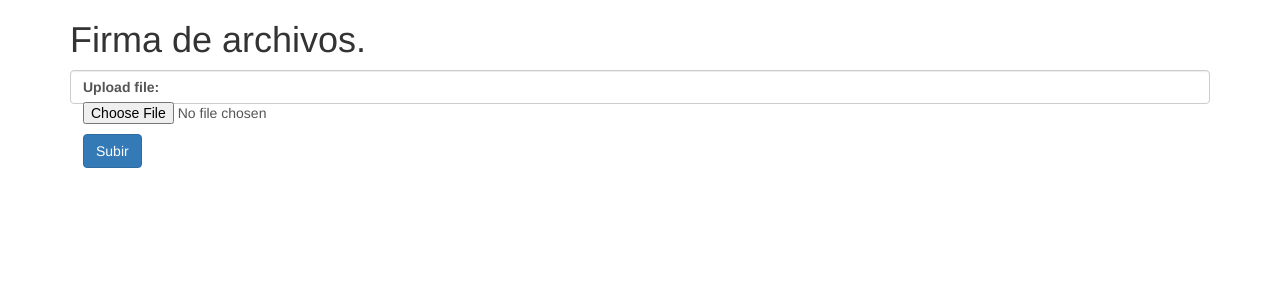
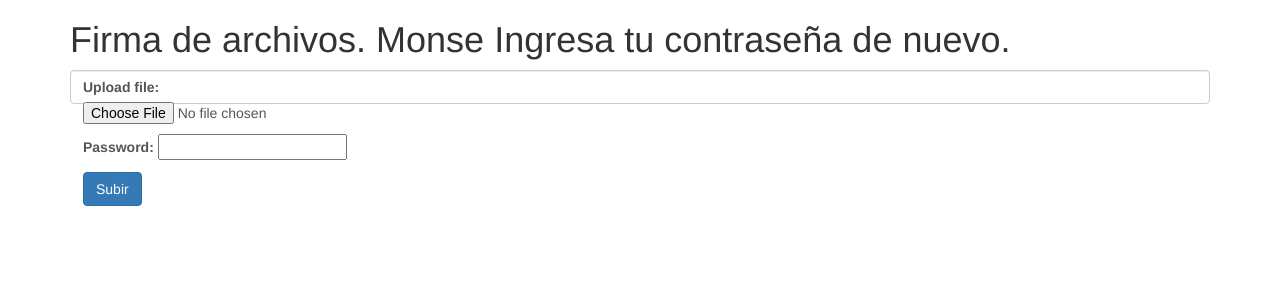
Before and after one commit to MonseGlez/proyecto-web, a Django app: page /upload/ in a window 1280 px wide. Shown: the top 300 px of the page. Run offline with Django 3.2, Linux system fonts and the light colour scheme; a user stored in the database is signed in; some libraries are stand-ins or nearby versions.

Commit message:
correcion de errores, se añadio el campo contraseña para descifrar la llave privada y así poder firmar el archivo

```diff
--- /dev/null
+++ b/proyecto/media/prueba.txt
@@ -0,0 +1 @@
+hola
--- a/proyecto/perfil/forms.py
+++ b/proyecto/perfil/forms.py
@@ -1,8 +1,7 @@
 from django import forms
 from django.contrib.auth.forms import UserCreationForm, AuthenticationForm
 from django.contrib.auth.models import User
-
-
+from .models import Upload
 
 class SignUpForm(UserCreationForm):
     Nombre = forms.CharField(max_length=140, required=True)
@@ -19,3 +18,14 @@ class SignUpForm(UserCreationForm):
             'password1',
             'password2',
         )
+
+
+class UploadForm(forms.ModelForm):
+    password = forms.CharField(widget=forms.PasswordInput)
+    class Meta:
+        model = Upload
+        fields = ['upload_file',
+                  'password']
+        widgets = {
+            'password': forms.PasswordInput()
+        }
--- a/proyecto/perfil/models.py
+++ b/proyecto/perfil/models.py
@@ -2,7 +2,6 @@ from django.db import models
 from django.contrib.auth.models import User
 from django.db.models.signals import post_save
 from django.dispatch import receiver
-from .forms import SignUpForm
 from cryptography.hazmat.backends import default_backend
 from cryptography.hazmat.primitives import serialization
 from cryptography.hazmat.primitives.asymmetric import ec
@@ -28,6 +27,7 @@ class Perfil(models.Model):
         return self.usuario.username
 
 
+
 @receiver(post_save, sender=User)
 def crear_usuario_perfil(sender, instance, created, **kwargs):
     if created:
@@ -42,3 +42,4 @@ def guardar_usuario_perfil(sender, instance, **kwargs):
 class Upload(models.Model):
     upload_file = models.FileField()
     upload_date = models.DateTimeField(auto_now_add =True)
+    password = models.CharField(max_length=255,blank=True)
--- a/proyecto/perfil/templates/perfil/upload_form.html
+++ b/proyecto/perfil/templates/perfil/upload_form.html
@@ -4,7 +4,7 @@
     <script src="https://ajax.googleapis.com/ajax/libs/jquery/3.4.1/jquery.min.js"></script>
     <script src="https://maxcdn.bootstrapcdn.com/bootstrap/3.4.0/js/bootstrap.min.js"></script>
     <div class="container">
-    <h1>Firma de archivos.</h1>
+    <h1>Firma de archivos. {{ user.username}} Ingresa tu contraseña de nuevo.</h1>
     <form method="post" enctype="multipart/form-data" class="form-control">
       {% csrf_token %}
       {{ form.as_p }}
--- a/proyecto/perfil/views.py
+++ b/proyecto/perfil/views.py
@@ -20,7 +20,7 @@ from django.views.generic import CreateView, TemplateView
 
 from .models import Perfil
 
-from .forms import SignUpForm
+from .forms import SignUpForm, UploadForm
 from django.contrib.auth.views import LoginView
 from django.contrib.auth.views import LoginView, LogoutView
 
@@ -158,9 +158,5 @@ def regresar_b_arch(path_archivo):
 
 class UploadView(CreateView):
     model = Upload
-    fields = ['upload_file', ]
+    form_class = UploadForm
     success_url = reverse_lazy('fileupload')
-    def get_context_data(self, **kwargs):
-        context = super().get_context_data(**kwargs)
-        context['documents'] = Upload.objects.all()
-        return context
```
Also changed, not shown: proyecto/db.sqlite3, proyecto/perfil/migrations/0003_upload_contraseña.py (added), proyecto/perfil/migrations/0004_remove_upload_contraseña.py (added), proyecto/perfil/migrations/0005_upload_contraseña.py (added), proyecto/perfil/migrations/0006_auto_20210107_2239.py (added), 8 other files.
